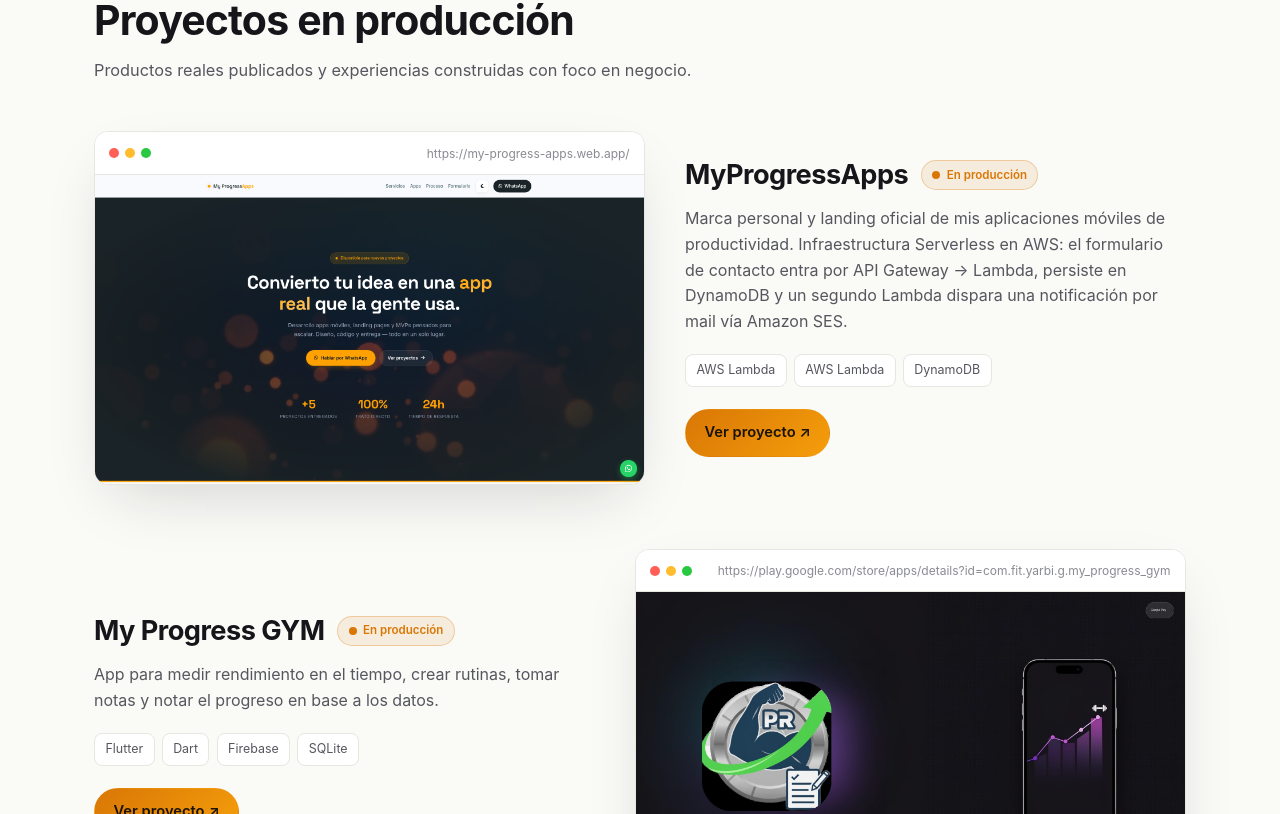
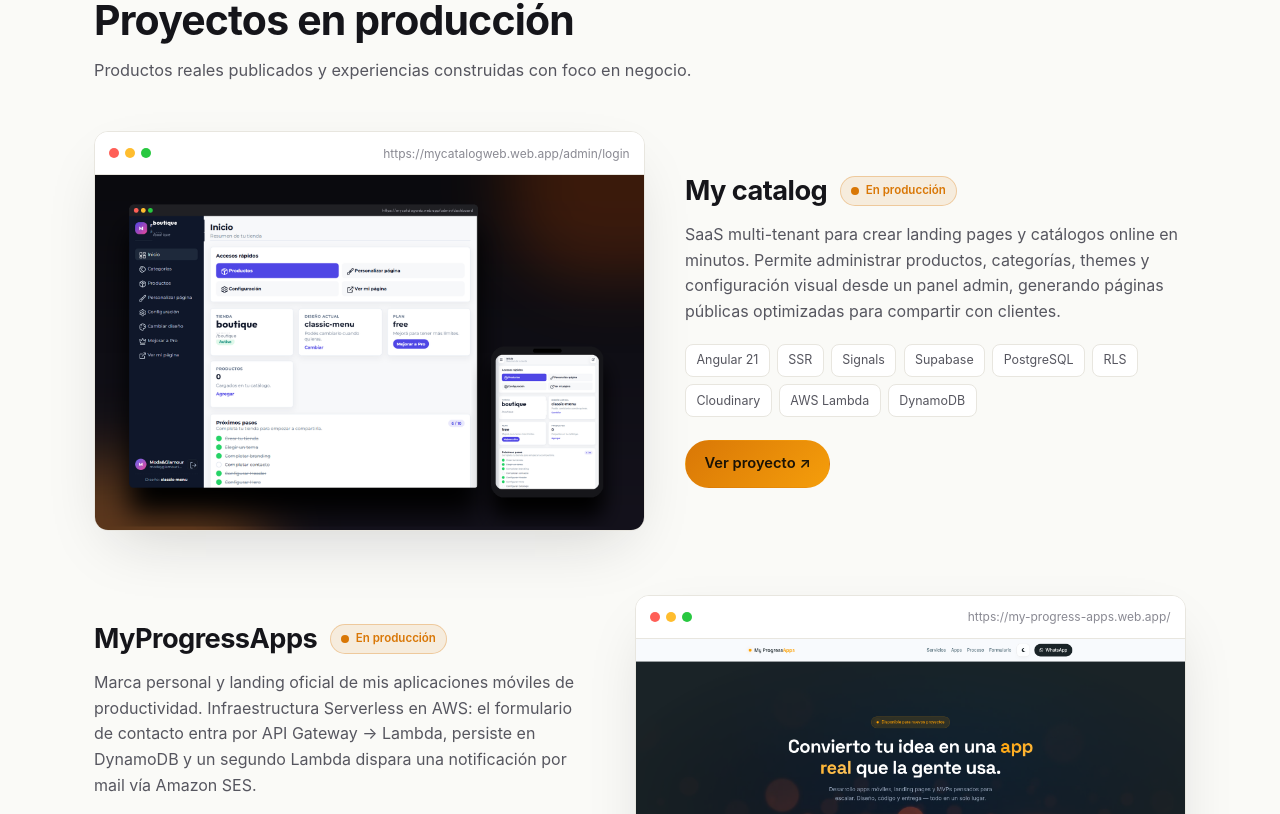
Before and after one commit to Gabrielyarbi/portfolio-angular-21, an Angular app: page / in a window 1280 px wide. Shown: the part 2526-3340 px from the top of the page. Built offline with nearby package versions, Linux system fonts and the light colour scheme.

Commit message:
agregado proyecto my catalog

```diff
--- a/src/app/shared/data/projects.data.ts
+++ b/src/app/shared/data/projects.data.ts
@@ -1,26 +1,37 @@
 import { Project } from '@models/project.model';
 
 export const PROJECTS: Project[] = [
+  {
+    id: 'mycatalog',
+    title: 'My catalog',
+    description:
+      'SaaS multi-tenant para crear landing pages y catálogos online en minutos. Permite administrar productos, categorías, themes y configuración visual desde un panel admin, generando páginas públicas optimizadas para compartir con clientes.',
+
+    stack: [
+      'Angular 21',
+      'SSR',
+      'Signals',
+      'Supabase',
+      'PostgreSQL',
+      'RLS',
+      'Cloudinary',
+      'AWS Lambda', 'DynamoDB'
+    ],
+    featured: true,
+    image: 'assets/mycatalogweb-portfolio.png',
+    links: { demo: 'https://mycatalogweb.web.app/admin/login' },
+  },
   {
     id: 'myprogressapps',
     title: 'MyProgressApps',
     description:
       'Marca personal y landing oficial de mis aplicaciones móviles de productividad. Infraestructura Serverless en AWS: el formulario de contacto entra por API Gateway → Lambda, persiste en DynamoDB y un segundo Lambda dispara una notificación por mail vía Amazon SES.',
-    stack: ['AWS Lambda', 'AWS Lambda', 'DynamoDB'],
+    stack: ['html', 'css', 'js', 'AWS Lambda', 'DynamoDB'],
     featured: true,
     image: 'assets/project-myprogressapps.png',
     links: { demo: 'https://my-progress-apps.web.app/' },
   },
-/*   {
-    id: 'myg',
-    title: 'M&G — Envíos',
-    description:
-      'Landing del emprendimiento de venta de ropa M&G. Catálogo conectado a Instagram y conversión directa por WhatsApp. Diseño editorial enfocado en lectura, jerarquía tipográfica y un flujo de compra simple en 3 pasos.',
-    stack: ['Landing', 'WhatsApp Funnel', 'Firebase Hosting'],
-    featured: true,
-    image: 'assets/project-myg.png',
-    links: { demo: 'https://myg-products.web.app/' },
-  }, */
+
   {
     id: 'myprogressgym',
     title: 'My Progress GYM',
```
Also changed, not shown: public/assets/mycatalogweb-portfolio.png (added).
